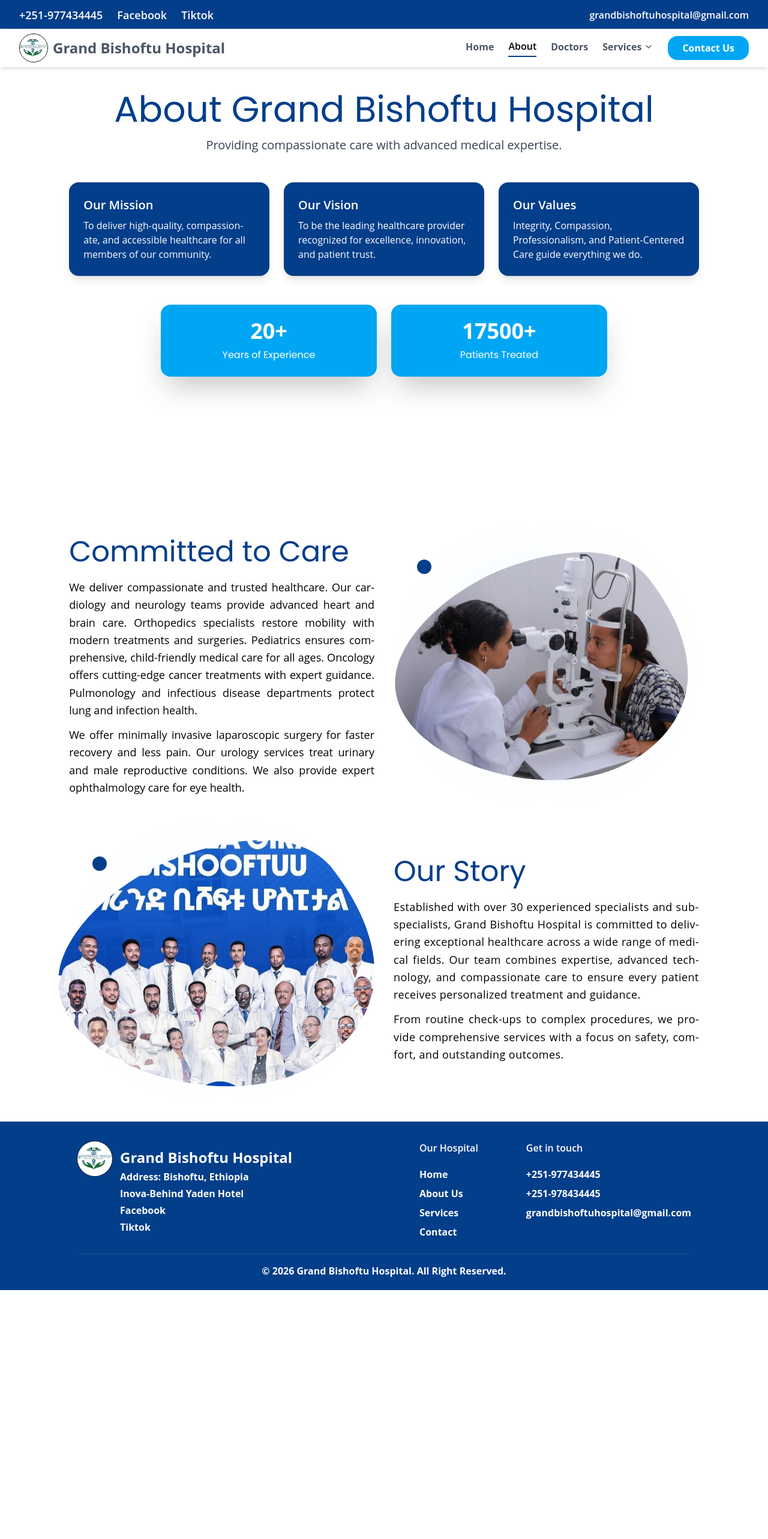
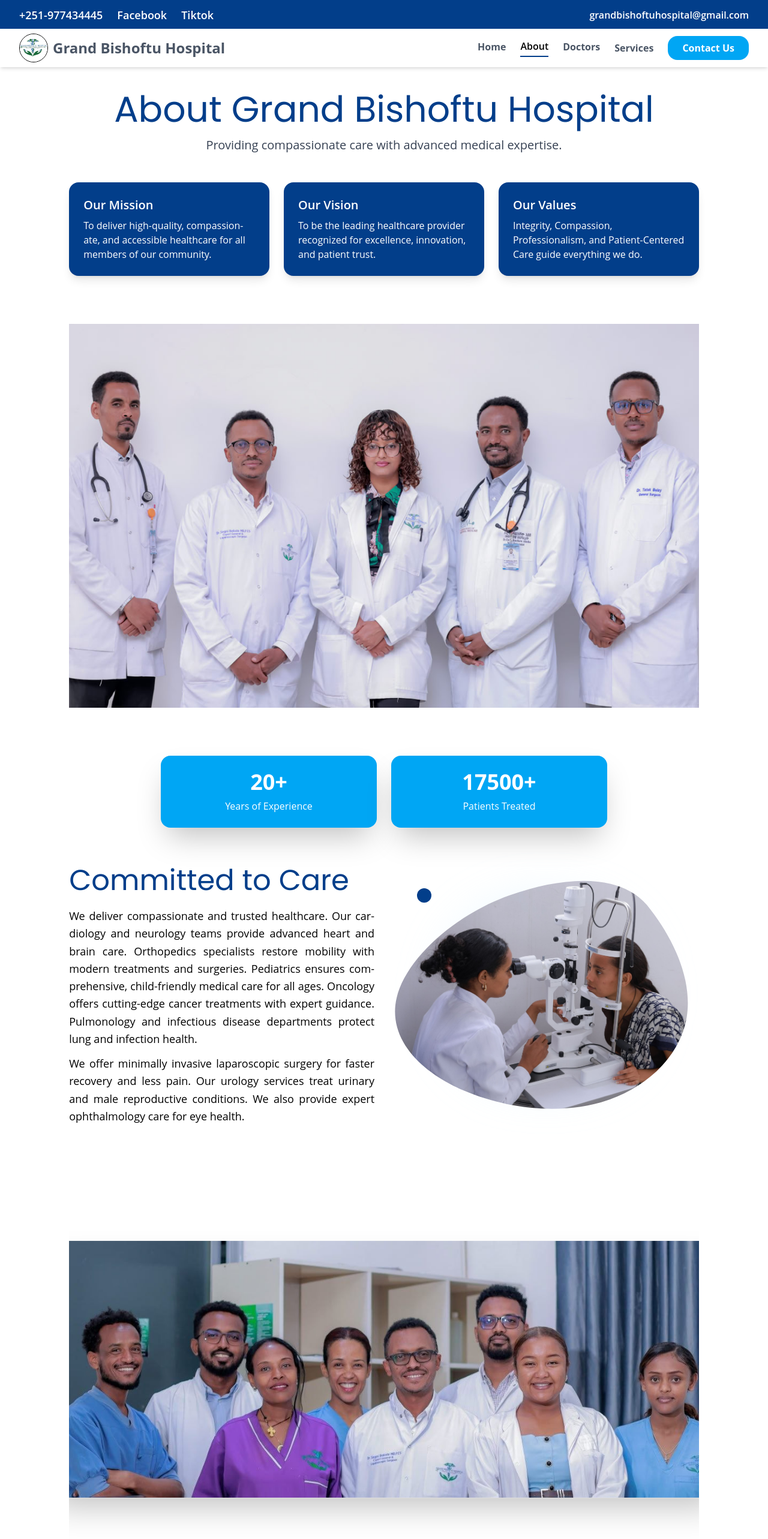
Before and after one commit to Tsedniya/Grand_Bishoftu_Hospital, a React (Vite) app in the folder myapp/: page /about in a window 1280 px wide. Shown: the top 2566 px of the page at 60% size. Before the commit the page ends 2151 px from the top, so only its background shows below. Built offline with nearby package versions, Linux system fonts and the light colour scheme.

Commit message:
frontend:about

```diff
--- a/myapp/src/components/Homeone.jsx
+++ b/myapp/src/components/Homeone.jsx
@@ -26,7 +26,7 @@ const Homeone = () => {
   };
 
   return (
-    <div className="mt-7 md:mt-7 lg:mt-7 flex flex-col lg:flex-row gap-4 lg:gap-8 bg-white items-center justify-between pt-10 pb-16 px-4 sm:px-[5vw] md:px-[7vw] lg:px-[9vw]">
+    <div className="lg:mt-16 flex flex-col lg:flex-row gap-4 lg:gap-8 bg-white items-center justify-between pt-10 pb-16 px-4 sm:px-[5vw] md:px-[7vw] lg:px-[9vw]">
 
       {/* Image Section */}
       <motion.div
--- a/myapp/src/components/Hometwo.jsx
+++ b/myapp/src/components/Hometwo.jsx
@@ -19,7 +19,7 @@ const Hometwo = () => {
   };
 
   return (
-    <div className="-mt-20 flex flex-col lg:flex-row-reverse bg-white items-center justify-between pt-10 pb-16 px-4 sm:px-[5vw] md:px-[7vw] lg:px-[9vw] gap-4 lg:gap-8">
+    <div className="-mt-10 flex flex-col lg:flex-row-reverse bg-white items-center justify-between pt-10 pb-16 px-4 sm:px-[5vw] md:px-[7vw] lg:px-[9vw] gap-4 lg:gap-8">
 
       {/* Image Section */}
       <motion.div
--- a/myapp/src/components/Navbar.jsx
+++ b/myapp/src/components/Navbar.jsx
@@ -103,28 +103,18 @@ const Navbar = () => {
             onMouseEnter={() => setServiceDropdown(true)}
             onMouseLeave={() => setServiceDropdown(false)}
           >
-            <button className="flex items-center gap-1 pb-1 transition text-gray-600 font-bold hover:text-black hover:font-semibold">
-              Services {serviceDropdown ? <ChevronUp className="w-4 h-4" /> : <ChevronDown className="w-4 h-4" />}
-            </button>
-
-            {serviceDropdown && (
-              <ul className="absolute top-full left-0 w-40 z-50 bg-white shadow-lg rounded-md py-2 flex flex-col">
-                <NavLink
-                  to="/services"
-                  onClick={() => setServiceDropdown(false)}
-                  className="px-4 py-2 hover:bg-gray-100 hover:text-[#023E8A]"
-                >
-                  Departments
-                </NavLink>
-                <NavLink
-                  to="/awards"
-                  onClick={() => setServiceDropdown(false)}
-                  className="px-4 py-2 hover:bg-gray-100 hover:text-[#023E8A]"
-                >
-                  Awards
-                </NavLink>
-              </ul>
-            )}
+            <NavLink
+            to="/services"
+            className={({ isActive }) =>
+              `pb-1 transition ${
+                isActive
+                  ? "text-black font-semibold border-b-2 border-[#023E8A]"
+                  : "text-gray-600 hover:text-black hover:font-semibold hover:border-b-2 hover:border-[#023E8A]"
+              }`
+            }
+          >
+            Services
+          </NavLink>
           </li>
 
           <NavLink
@@ -159,41 +149,7 @@ const Navbar = () => {
               <NavLink to="/" onClick={() => setVisible(false)} className="hover:border-b-2">Home</NavLink>
               <NavLink to="/about" onClick={() => setVisible(false)} className="hover:border-b-2">About</NavLink>
               <NavLink to="/doctors" onClick={() => setVisible(false)} className="hover:border-b-2">Doctors</NavLink>
-
-              {/* Mobile Services Dropdown */}
-              <div className="flex flex-col items-start">
-                <button
-                  onClick={() => setServiceDropdown(!serviceDropdown)}
-                  className="flex items-center gap-1 text-black font-medium text-lg"
-                >
-                  Services {serviceDropdown ? <ChevronUp className="w-4 h-4" /> : <ChevronDown className="w-4 h-4" />}
-                </button>
-
-                {serviceDropdown && (
-                  <ul className="flex flex-col pl-4 mt-2 space-y-2">
-                    <NavLink
-                      to="/services"
-                      onClick={() => {
-                        setVisible(false);
-                        setServiceDropdown(false);
-                      }}
-                      className="px-2 py-1 hover:bg-gray-100 hover:text-[#023E8A] rounded-md"
-                    >
-                      Departments
-                    </NavLink>
-                    <NavLink
-                      to="/awards"
-                      onClick={() => {
-                        setVisible(false);
-                        setServiceDropdown(false);
-                      }}
-                      className="px-2 py-1 hover:bg-gray-100 hover:text-[#023E8A] rounded-md"
-                    >
-                      Awards
-                    </NavLink>
-                  </ul>
-                )}
-              </div>
+              <NavLink to="/services" onClick={() => setVisible(false)} className="hover:border-b-2">Services</NavLink>
 
               <NavLink
                 to="/contact"
--- a/myapp/src/components/TitleAbout.jsx
+++ b/myapp/src/components/TitleAbout.jsx
@@ -1,6 +1,7 @@
-import React, { useEffect, useState } from "react";
-import { motion } from "framer-motion";
-import photo41 from "../assets/new/photo41.jpg";
+import React, { useEffect, useState, useRef } from "react";
+import { motion, useScroll, useTransform } from "framer-motion";
+import photo06 from "../assets/new/photo06.JPG";
+import photo41 from "../assets/new/photo41.jpg"
 
 const TitleAbout = () => {
   const [isDesktop, setIsDesktop] = useState(() => window.innerWidth >= 1024);
@@ -16,14 +17,23 @@ const TitleAbout = () => {
     visible: { x: 0, opacity: 1 },
   };
 
+  // 🔥 scroll zoom image logic (BOTTOM IMAGE)
+  const imageRef = useRef(null);
+
+  const { scrollYProgress } = useScroll({
+    target: imageRef,
+    offset: ["start end", "center center"],
+  });
+
+  const scale = useTransform(scrollYProgress, [0, 1], [0.85, 1.15]);
+
   return (
     <div className="bg-white mt-10 px-4 sm:px-[5vw] md:px-[6vw] lg:px-[9vw]">
-
 
       {/* ✅ CONTENT SECTION */}
       <div className="flex flex-col lg:flex-row-reverse items-center justify-between gap-4 md:gap-6 lg:gap-8">
 
-        {/* Image Section */}
+        {/* Image Section (BLOB IMAGE - unchanged) */}
         <motion.div
           variants={isDesktop ? slideFromRight : {}}
           initial={isDesktop ? "hidden" : false}
@@ -77,6 +87,19 @@ const TitleAbout = () => {
         </motion.div>
 
       </div>
+
+      {/* 🔥 FINAL ZOOM IMAGE (NEW) */}
+      <div
+        ref={imageRef}
+        className="mt-20 h-[80vh] flex items-center justify-center overflow-hidden"
+      >
+        <motion.img
+          src={photo06}
+          style={{ scale }}
+          className="w-full max-w-5xl rounded-2xl shadow-2xl object-cover"
+        />
+      </div>
+
     </div>
   );
 };
--- a/myapp/src/components/mission.jsx
+++ b/myapp/src/components/mission.jsx
@@ -1,8 +1,20 @@
-import React from "react";
-import { motion } from "framer-motion";
+import React, { useRef } from "react";
+import { motion, useScroll, useTransform } from "framer-motion";
 import CountUp from "./CountUp";
 
+import photo08 from "../assets/new/photo08.JPG"; // 👈 add your image
+
 const Mission = () => {
+  const imageRef = useRef(null);
+
+  const { scrollYProgress } = useScroll({
+    target: imageRef,
+    offset: ["start end", "center center"],
+  });
+
+  // 🔥 Zoom effect on scroll
+  const scale = useTransform(scrollYProgress, [0, 1], [0.8, 1.15]);
+
   const missionValues = [
     {
       title: "Our Mission",
@@ -32,7 +44,7 @@ const Mission = () => {
         <h1 className="text-4xl md:text-6xl font-poppins text-[#023E8A]">
           About Grand Bishoftu Hospital
         </h1>
-        <p className="mt-4 text-base sm:text-xl font-opensans text-gray-700">
+        <p className="mt-4 text-base sm:text-xl text-gray-700">
           Providing compassionate care with advanced medical expertise.
         </p>
       </motion.div>
@@ -42,7 +54,7 @@ const Mission = () => {
         {missionValues.map((item, idx) => (
           <motion.div
             key={idx}
-            className="bg-[#023E8A] text-white rounded-2xl p-6 shadow-lg hover:shadow-xl transition-all duration-300"
+            className="bg-[#023E8A] text-white rounded-2xl p-6 shadow-lg"
             initial={{ y: 50, opacity: 0 }}
             whileInView={{ y: 0, opacity: 1 }}
             viewport={{ once: true }}
@@ -54,7 +66,15 @@ const Mission = () => {
         ))}
       </div>
 
-      {/* Stats Section */}
+      {/* 🔥 SCROLL ZOOM IMAGE SECTION */}
+      <div ref={imageRef} className="my-20 h-[80vh] flex items-center justify-center overflow-hidden">
+        <motion.img
+          src={photo08}
+          style={{ scale }}
+          className="w-full max-w-5xl rounded-2xl shadow-2xl object-cover"
+        />
+      </div>
+
       {/* Stats Section */}
       <div className="flex flex-col sm:flex-row justify-center items-center gap-6 mb-12">
 
@@ -67,9 +87,7 @@ const Mission = () => {
           <div className="text-3xl md:text-4xl font-bold text-white">
             <CountUp end={20} suffix="+" />
           </div>
-            <p className="mt-2 font-poppins text-base text-white">
-            Years of Experience
-            </p>
+          <p className="mt-2 text-white">Years of Experience</p>
         </motion.div>
 
         <motion.div
@@ -81,9 +99,7 @@ const Mission = () => {
           <div className="text-3xl md:text-4xl font-bold text-white">
             <CountUp end={17500} suffix="+" />
           </div>
-            <p className="mt-2 font-poppins text-base text-white">
-            Patients Treated
-            </p>
+          <p className="mt-2 text-white">Patients Treated</p>
         </motion.div>
 
       </div>
--- a/myapp/src/pages/About.jsx
+++ b/myapp/src/pages/About.jsx
@@ -2,7 +2,8 @@ import React from 'react';
 import TitleAbout from '../components/TitleAbout';
 import RatingBox from '../components/RatingBox';
 import Treatment from '../components/Treatment';
-import Mission from '../components/mission'
+import Mission from '../components/mission';
+import TestimonialSlider from "../components/TestimonialSlider";
 
 
 const About = () => {
@@ -12,6 +13,7 @@ const About = () => {
       <Mission/>
       <TitleAbout/>
       <Treatment/>
+       <TestimonialSlider />
 
 
     </div>
```
Also changed, not shown: myapp/src/components/Hero.jsx (+15 -29 lines), myapp/src/components/Meet.jsx (+8 -10 lines), myapp/src/components/TestimonialSlider.jsx (+22 -16 lines), myapp/src/assets/new/photo90.jpg (added), 1 other file (tests, documents, lock files or other folders). Lines whose indentation alone changed are shown as unchanged.
